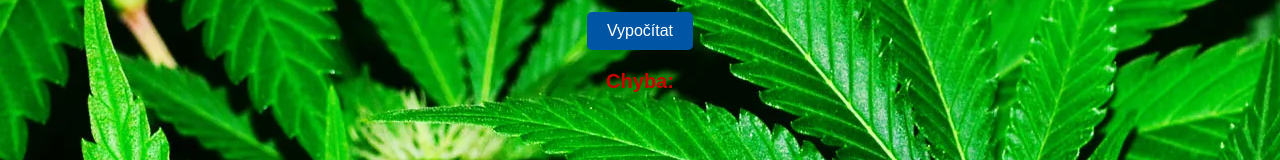
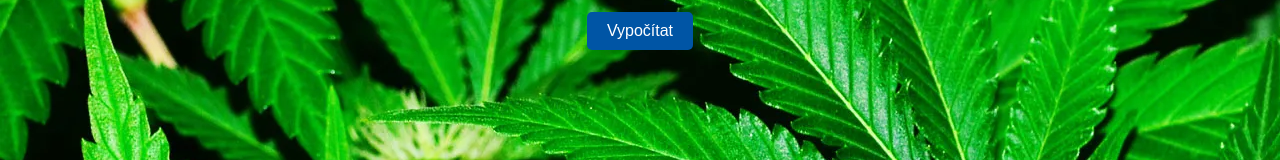
Before and after one commit to lmao6666/OhmuvZakon, a plain HTML site: page index.html in a window 1280 px wide. Shown: the part 395-555 px from the top of the page. Drawn offline with Linux system fonts and the light colour scheme.

Commit message:
fkodskfds

```diff
--- a/index.html
+++ b/index.html
@@ -21,7 +21,6 @@
         <input type="number" id="odpor" step="any"><br><br>
 
         <button type="button" onclick="vypocetohmovazakona()">Vypočítat</button>
-        <h2>Chyba:</h2>
         <p id='chyba'></p>
     </form>
 </body>
```
